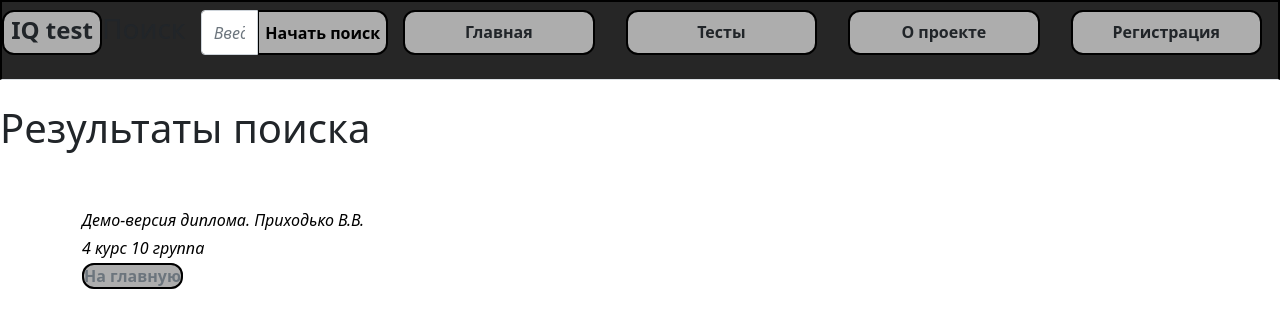
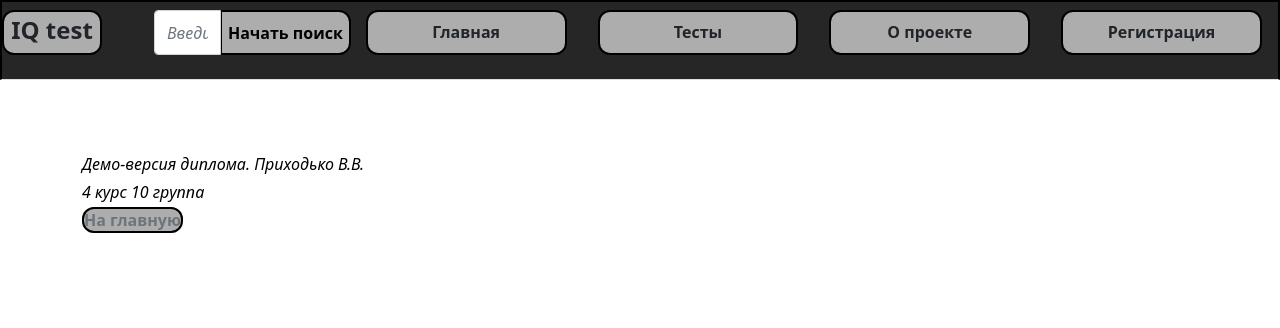
Before and after one commit to kamazik2305/diplomFrontend, a React (Create React App) app: page /search-result in a window 1280 px wide. Shown: the top 328 px of the page. Built offline with nearby package versions, Linux system fonts and the light colour scheme.

Commit message:
delete search components

```diff
--- a/src/App.js
+++ b/src/App.js
@@ -1,4 +1,3 @@
-import logo from './logo.svg';
 import './App.css';
 import * as React from "react"
 
@@ -9,28 +8,21 @@ import { Homepage } from './Pages/Homepage';
 import TestSection from './Pages/TestSection/TestSection';
 import { Footer } from './Components/Footer/Footer';
 import { Test } from './Pages/Test/Test';
-import { SearchForm } from './Components/SearchForm/SearchForm';
-import { SearchResult } from './Pages/SearchResult/SearchResult';
 
 function App() {
-
-  const [searchString, setSearchString] = React.useState('');
-  const [testSections, setTestSections] = React.useState([]);
 
   return (
     <>
 
       <BrowserRouter>
-        <Header searchString={searchString} setSearchString={setSearchString} setTestSections={setTestSections} />
+        <Header />
         <Routes>
-          <Route path='/' element={<Homepage/>}/>
-          <Route path='/test-sections' element={<TestSection/>}/>
-          <Route path='/test-sections/:id' element={<Test/>}/>
-          <Route path='/search-result' element={<SearchResult searchString={searchString} testSections={testSections} />} />
-          {/* <Route path='/search' element={<Search/>}/> */}
+          <Route path='/' element={<Homepage />} />
+          <Route path='/test-sections' element={<TestSection />} />
+          <Route path='/test-sections/:id' element={<Test />} />
         </Routes>
       </BrowserRouter>
-      <Footer/>
+      <Footer />
     </>
   );
 }
--- a/src/Components/Header/Header.js
+++ b/src/Components/Header/Header.js
@@ -1,11 +1,9 @@
 import * as React from "react"
-import { useSearchParams } from "react-router-dom"
-import { SearchForm } from "../SearchForm/SearchForm"
 import "./HeaderStyle.css"
 
-export const Header = ({ searchString, setSearchString, setTestSections }) => {
+export const Header = () => {
 
-    return(
+    return (
         <div className="d-flex flex-column flex-md-row align-items-center pb-3 mb-4 border-bottom site-head">
             <link rel="stylesheet" href="https://cdn.jsdelivr.net/npm/bootstrap@5.1.3/dist/css/bootstrap.min.css"></link>
             <a href="/" className="d-flex align-items-center text-dark text-decoration-none">
@@ -13,7 +11,13 @@ export const Header = ({ searchString, setSearchString, setTestSections }) => {
             </a>
 
             <nav className="d-inline-flex mt-0 mt-md-0 ms-md-auto navbar">
-            <SearchForm searchString={searchString} setSearchString={setSearchString} setTestSections={setTestSections} />
+                <form action="/search-result" className="col align-self-center input-wrapper">
+                    <div className="input-group mb-0 input-wrapper">
+                        <input id="searchString" type="text" name="searchString" placeholder="Введите название теста или раздела"
+                         className="form-control input ai" />
+                        <button type="button" className="search">Начать поиск</button>
+                    </div>
+                </form>
                 <a className="me-3 py-2 btn-grey text-decoration-none col align-self-center" href="/">Главная</a>
                 <a className="me-3 py-2 btn-grey text-decoration-none col align-self-center" href="/test-sections">Тесты</a>
                 <a className="me-3 py-2 btn-grey text-decoration-none col align-self-center" href="/about">О проекте</a>
--- a/src/Components/SearchForm/SearchForm.js
+++ /dev/null
@@ -1,40 +0,0 @@
-import * as React from "react"
-import { useNavigate, useSearchParams } from "react-router-dom"
-
-export const SearchForm = ({ searchString, setSearchString, setTestSections }) => {
-
-    const navigate = useNavigate()
-
-    const inputHandler = (e) => {
-        setSearchString(e.target.value)
-    }
-
-    const submitHandler = async (e) => {
-        //e.preventDefault()
-        console.log(searchString)
-        await fetch(`http://localhost:8090/search-result?searchString=${searchString}`,
-            {
-                method: "POST",
-            })
-            .then(res => res.json())
-            .then(result => {
-                setTestSections(result);
-            })
-        }
-        navigate("/search-result")
-
-
-
-return (
-    <>
-        <h3> Поиск </h3>
-        <form action="/search-result" className="col align-self-center input-wrapper">
-            <div className="input-group mb-0 input-wrapper">
-                <input id="searchString" type="text" name="searchString" placeholder="Введите название теста или раздела" className="form-control input ai"
-                    value={searchString} onChange={inputHandler} />
-                <button type="button" onClick={submitHandler} className="search">Начать поиск</button>
-            </div>
-        </form>
-    </>
-)
-}
--- a/src/Pages/SearchResult/SearchResult.js
+++ /dev/null
@@ -1,19 +0,0 @@
-import * as React from "react"
-import { useParams } from "react-router";
-
-export const SearchResult = () =>{
-
-    const [testSections, setTestSections] = React.useState([])
-
-    return (
-        <div>
-            <h1>Результаты поиска</h1>
-            {testSections?.map(section =>(
-                <div key={section.id}>
-                    <p> {section.id} </p>
-                </div>
-            ))}
-        </div>
-    )
-
-}
--- a/src/Pages/TestSection/TestSection.js
+++ b/src/Pages/TestSection/TestSection.js
@@ -8,9 +8,6 @@ export default function TestSection(){
     const [testSectionTitle, setTestSectionTitle] = React.useState('');
     const [testSections, setTestSections] = React.useState([]);
     //const {idSection} = useParams()
-
-    const[searchString, setSearchString] = React.useState('');
-    const[searchSections, setSearchSections] = React.useState([]);
 
     const addClick = (e) => {
         //e.preventDefault()
```
Lines whose indentation alone changed are shown as unchanged.
